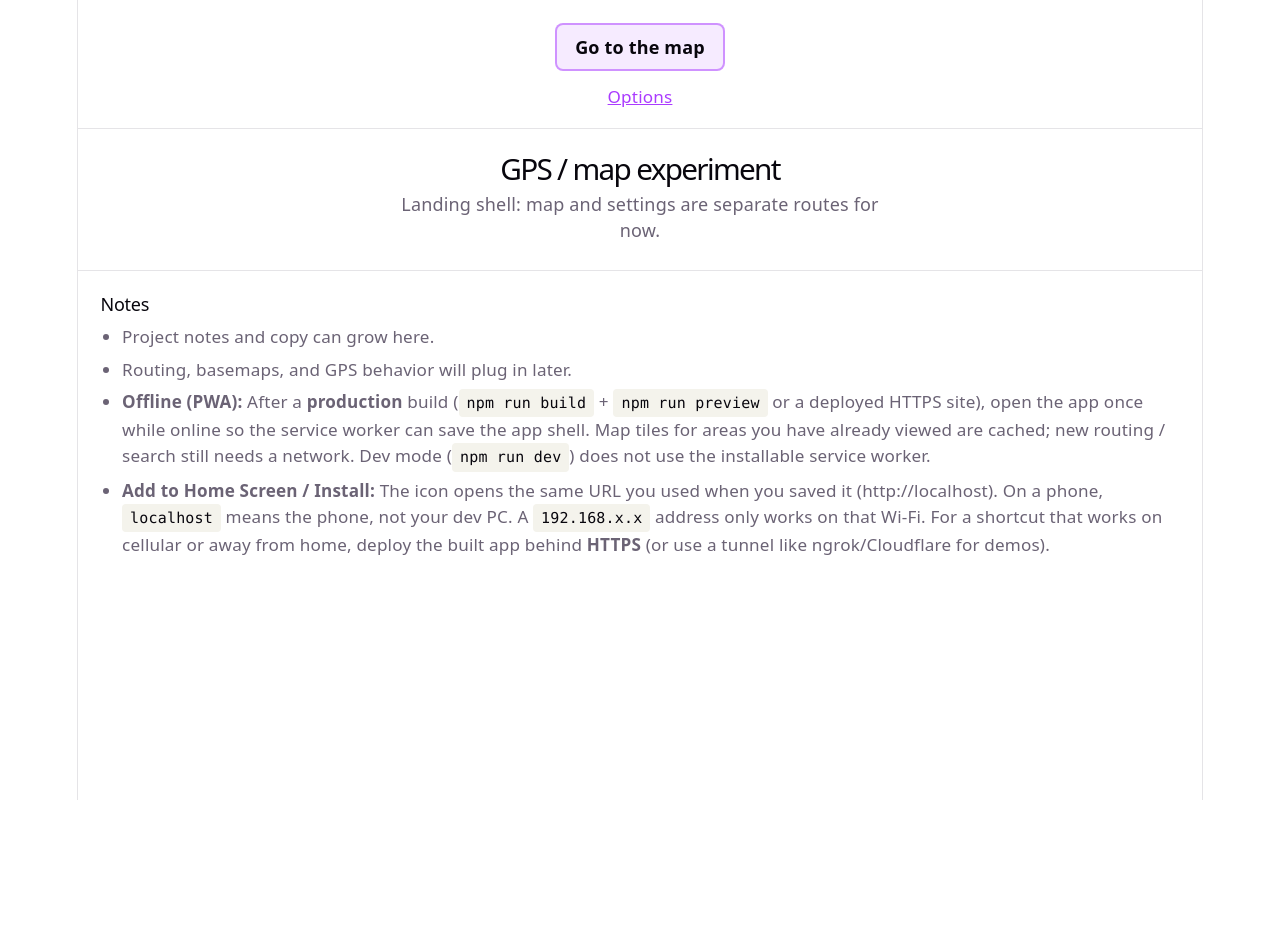
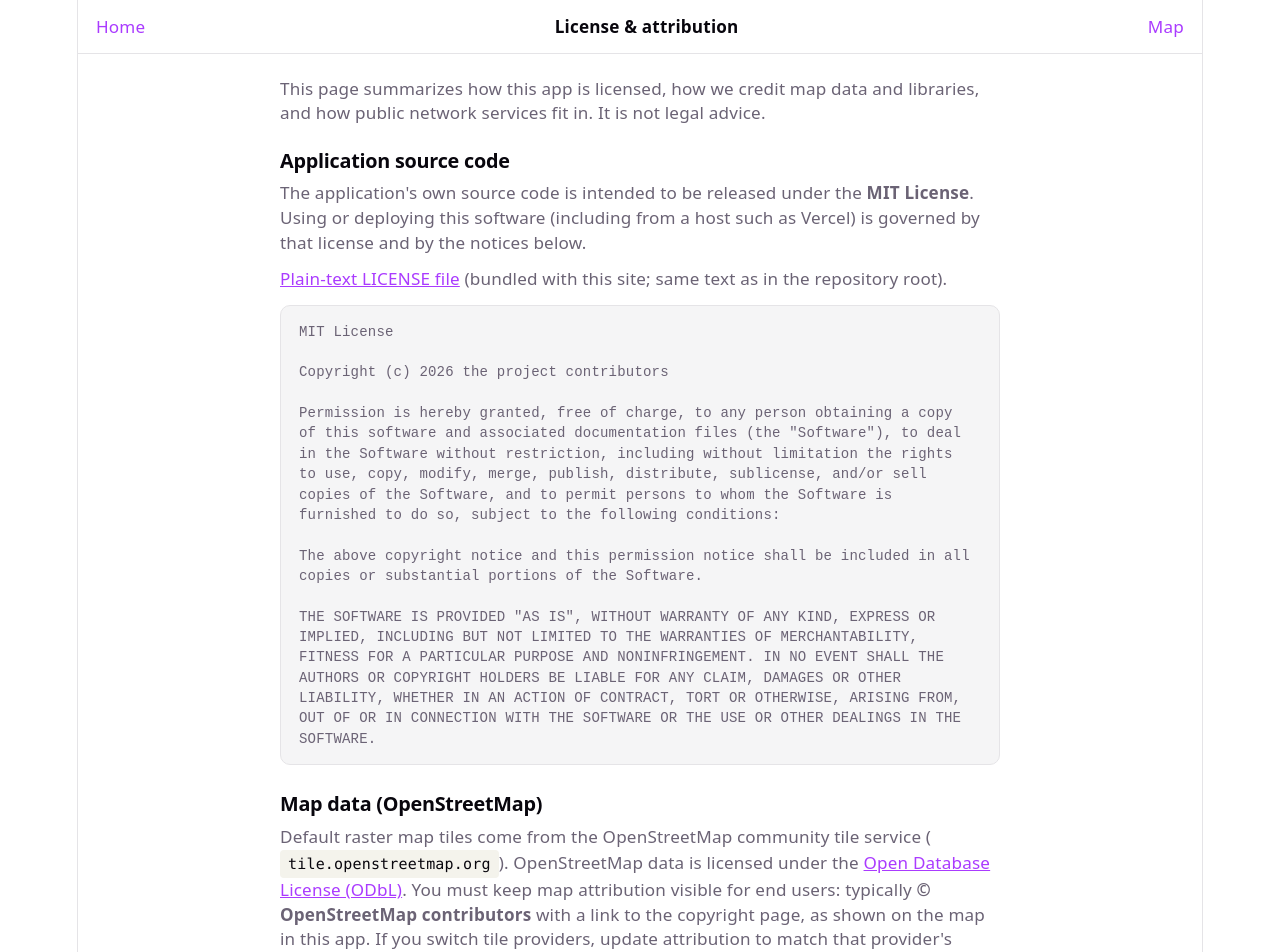
Before and after one commit to theRealThomasDavidson/gps--buddy, a React (Vite) app in the folder web/: page /license in a window 1280 px wide. Before the commit this address led to /. Shown: the top 952 px of the page. Before the commit the page ends 800 px from the top, so only its background shows below. Built offline with nearby package versions, Linux system fonts and the light colour scheme.

Commit message:
added license

```diff
--- a/web/src/App.tsx
+++ b/web/src/App.tsx
@@ -1,6 +1,7 @@
 import { Navigate, Route, Routes } from 'react-router-dom'
 import { HomePage } from './pages/HomePage.tsx'
 import { MapPage } from './pages/MapPage.tsx'
+import { LicensePage } from './pages/LicensePage.tsx'
 import { OptionsPage } from './pages/OptionsPage.tsx'
 import './App.css'
 
@@ -10,6 +11,7 @@ export default function App() {
       <Route path="/" element={<HomePage />} />
       <Route path="/map" element={<MapPage />} />
       <Route path="/options" element={<OptionsPage />} />
+      <Route path="/license" element={<LicensePage />} />
       <Route path="*" element={<Navigate to="/" replace />} />
     </Routes>
   )
--- a/web/src/pages/HomePage.tsx
+++ b/web/src/pages/HomePage.tsx
@@ -42,6 +42,8 @@ export function HomePage() {
         </Link>
         <nav className="page__subnav" aria-label="Secondary">
           <Link to="/options">Options</Link>
+          {' · '}
+          <Link to="/license">License</Link>
         </nav>
       </header>
 
--- /dev/null
+++ b/web/src/pages/LicensePage.tsx
@@ -0,0 +1,131 @@
+import { Link } from 'react-router-dom'
+import './pages.css'
+
+const MIT_LICENSE = `MIT License
+
+Copyright (c) 2026 the project contributors
+
+Permission is hereby granted, free of charge, to any person obtaining a copy
+of this software and associated documentation files (the "Software"), to deal
+in the Software without restriction, including without limitation the rights
+to use, copy, modify, merge, publish, distribute, sublicense, and/or sell
+copies of the Software, and to permit persons to whom the Software is
+furnished to do so, subject to the following conditions:
+
+The above copyright notice and this permission notice shall be included in all
+copies or substantial portions of the Software.
+
+THE SOFTWARE IS PROVIDED "AS IS", WITHOUT WARRANTY OF ANY KIND, EXPRESS OR
+IMPLIED, INCLUDING BUT NOT LIMITED TO THE WARRANTIES OF MERCHANTABILITY,
+FITNESS FOR A PARTICULAR PURPOSE AND NONINFRINGEMENT. IN NO EVENT SHALL THE
+AUTHORS OR COPYRIGHT HOLDERS BE LIABLE FOR ANY CLAIM, DAMAGES OR OTHER
+LIABILITY, WHETHER IN AN ACTION OF CONTRACT, TORT OR OTHERWISE, ARISING FROM,
+OUT OF OR IN CONNECTION WITH THE SOFTWARE OR THE USE OR OTHER DEALINGS IN THE
+SOFTWARE.`
+
+/** Served from `web/public/LICENSE` at deploy time; repo root `LICENSE` is the same text. */
+const licenseFileUrl = `${import.meta.env.BASE_URL}LICENSE`
+
+export function LicensePage() {
+  return (
+    <div className="page page--license">
+      <header className="page__bar">
+        <Link to="/">Home</Link>
+        <span className="page__bar-title">License &amp; attribution</span>
+        <Link to="/map">Map</Link>
+      </header>
+
+      <main className="page__license">
+        <p className="page__license-lede">
+          This page summarizes how this app is licensed, how we credit map data and
+          libraries, and how public network services fit in. It is not legal advice.
+        </p>
+
+        <section className="page__license-section" aria-labelledby="license-mit-heading">
+          <h2 id="license-mit-heading">Application source code</h2>
+          <p>
+            The application&apos;s own source code is intended to be released under the{' '}
+            <strong>MIT License</strong>. Using or deploying this software (including from a host
+            such as Vercel) is governed by that license and by the notices below.
+          </p>
+          <p>
+            <a href={licenseFileUrl}>Plain-text LICENSE file</a> (bundled with this site; same text
+            as in the repository root).
+          </p>
+          <pre className="page__license-pre" tabIndex={0}>
+            {MIT_LICENSE}
+          </pre>
+        </section>
+
+        <section className="page__license-section" aria-labelledby="license-osm-heading">
+          <h2 id="license-osm-heading">Map data (OpenStreetMap)</h2>
+          <p>
+            Default raster map tiles come from the OpenStreetMap community tile service (
+            <code>tile.openstreetmap.org</code>). OpenStreetMap data is licensed under the{' '}
+            <a href="https://www.openstreetmap.org/copyright" target="_blank" rel="noreferrer">
+              Open Database License (ODbL)
+            </a>
+            . You must keep map attribution visible for end users: typically{' '}
+            <strong>© OpenStreetMap contributors</strong> with a link to the copyright page, as
+            shown on the map in this app. If you switch tile providers, update attribution to
+            match that provider&apos;s requirements.
+          </p>
+        </section>
+
+        <section className="page__license-section" aria-labelledby="license-net-heading">
+          <h2 id="license-net-heading">Third-party network services</h2>
+          <p>
+            These public endpoints are used at runtime. They do not dictate which open-source
+            license you use for <em>your</em> code, but each has its own acceptable-use rules,
+            rate limits, and (for some) attribution expectations. Follow their current policies if
+            you run your own deployment.
+          </p>
+          <ul className="page__license-list">
+            <li>
+              <strong>Photon</strong> — <code>photon.komoot.io</code> (geocoding). Public Komoot
+              instance; fair-use limits apply.
+            </li>
+            <li>
+              <strong>Open-Meteo Geocoding</strong> —{' '}
+              <code>geocoding-api.open-meteo.com</code>. See{' '}
+              <a href="https://open-meteo.com/" target="_blank" rel="noreferrer">
+                open-meteo.com
+              </a>{' '}
+              for terms.
+            </li>
+            <li>
+              <strong>Nominatim</strong> — <code>nominatim.openstreetmap.org</code>. Strict usage
+              policy; identifiable application contact is expected at scale. See the{' '}
+              <a
+                href="https://operations.osmfoundation.org/policies/nominatim/"
+                target="_blank"
+                rel="noreferrer"
+              >
+                OSMF Nominatim usage policy
+              </a>
+              . This app can pass <code>email=</code> when <code>VITE_CONTACT_EMAIL</code> is set.
+            </li>
+            <li>
+              <strong>Valhalla (routing)</strong> —{' '}
+              <code>valhalla1.openstreetmap.de</code> (FOSSGIS public API). Development/demo style
+              use; no API key. Heavy production traffic should use your own Valhalla or another
+              routing provider.
+            </li>
+          </ul>
+        </section>
+
+        <section className="page__license-section" aria-labelledby="license-npm-heading">
+          <h2 id="license-npm-heading">Bundled open-source libraries</h2>
+          <p>
+            The built web app includes dependencies (for example React, Vite, MapLibre GL, and
+            testing tools). Each package is under its own license (MIT, ISC, Apache-2.0, BSD,
+            etc.). For a full list, run <code>npm install</code> and inspect{' '}
+            <code>package.json</code> / <code>node_modules/&lt;package&gt;/package.json</code>, or
+            generate a third-party notices file as part of your release process. Those licenses
+            govern the library code, not your application&apos;s MIT license above.
+          </p>
+        </section>
+      </main>
+    </div>
+  )
+}
--- a/web/src/pages/MapPage.tsx
+++ b/web/src/pages/MapPage.tsx
@@ -633,7 +633,11 @@ export function MapPage() {
       <header className="page__bar">
         <Link to="/">Home</Link>
         <span className="page__bar-title">Map</span>
-        <Link to="/options">Options</Link>
+        <span className="page__bar-links">
+          <Link to="/options">Options</Link>
+          {' · '}
+          <Link to="/license">License</Link>
+        </span>
       </header>
       <div className="page__map-wrap">
         <div className="page__map-tools" aria-label="Map tools">
--- a/web/src/pages/OptionsPage.tsx
+++ b/web/src/pages/OptionsPage.tsx
@@ -166,6 +166,9 @@ export function OptionsPage() {
             Saving preferences is not wired yet; controls are for layout and copy
             review only.
           </p>
+          <p className="options__hint">
+            <Link to="/license">License &amp; attribution</Link>
+          </p>
         </form>
       </main>
     </div>
--- a/web/src/pages/pages.css
+++ b/web/src/pages/pages.css
@@ -880,3 +880,72 @@
 .page--options {
   text-align: left;
 }
+
+.page--license {
+  text-align: left;
+}
+
+.page__license {
+  flex: 1;
+  padding: 1.25rem 1rem 2rem;
+  max-width: 42rem;
+  margin: 0 auto;
+  width: 100%;
+  box-sizing: border-box;
+}
+
+.page__license-lede {
+  margin: 0 0 1.25rem;
+  font-size: 0.95rem;
+  color: var(--text);
+  line-height: 1.45;
+}
+
+.page__license-section {
+  margin-bottom: 1.5rem;
+}
+
+.page__license-section h2 {
+  margin: 0 0 0.5rem;
+  font-size: 1.1rem;
+  font-weight: 650;
+  color: var(--text-h);
+}
+
+.page__license-section p,
+.page__license-section li {
+  margin: 0 0 0.65rem;
+  font-size: 0.95rem;
+  color: var(--text);
+  line-height: 1.45;
+}
+
+.page__license-section a {
+  color: var(--accent);
+}
+
+.page__license-list {
+  margin: 0.5rem 0 0;
+  padding-left: 1.2rem;
+}
+
+.page__license-list li + li {
+  margin-top: 0.45rem;
+}
+
+.page__license-pre {
+  margin: 0.75rem 0 0;
+  padding: 0.85rem 1rem;
+  border-radius: 10px;
+  border: 1px solid var(--border);
+  background: rgba(15, 23, 42, 0.04);
+  font-size: 0.78rem;
+  line-height: 1.45;
+  overflow-x: auto;
+  white-space: pre-wrap;
+  word-break: break-word;
+}
+
+.page__bar-links {
+  text-align: right;
+}
```
Also changed, not shown: 2 other files (tests, documents, lock files or other folders).
